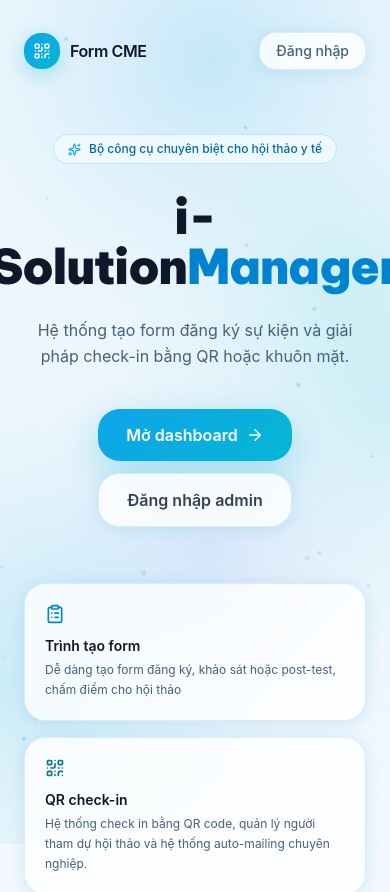
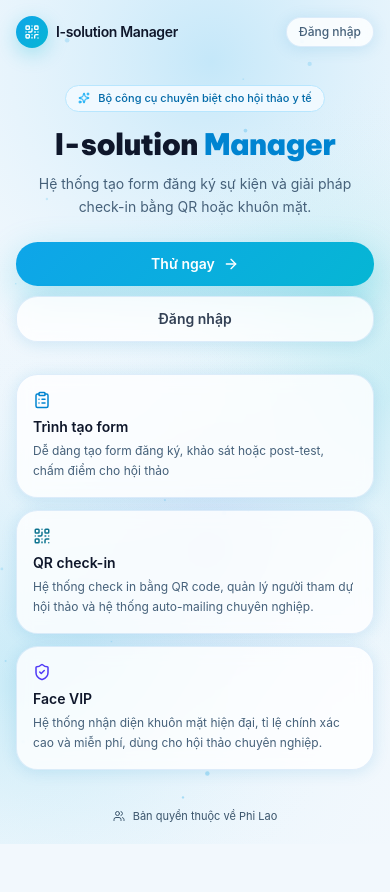
Before and after one commit to doilaketchetlahet-oss/form-cme, a Next.js app: page / in a window 390 px wide. Shown: the top 892 px of the page. After the commit the page ends 844 px from the top, so only its background shows below. Built offline with nearby package versions, Linux system fonts and the light colour scheme; no server answers.

Commit message:
Fit homepage to mobile, rename I-solution Manager, CTA Thử ngay

```diff
--- a/src/app/layout.tsx
+++ b/src/app/layout.tsx
@@ -14,14 +14,14 @@ const beVietnamPro = Be_Vietnam_Pro({
 });
 
 export const metadata: Metadata = {
-  title: "Form CME - Đăng ký & Check-in",
+  title: "I-solution Manager - Đăng ký & Check-in",
   description: "Form đăng ký, QR check-in, dashboard khách tham dự và face check-in VIP cho sự kiện CME.",
   metadataBase: new URL("https://form-cme.local"),
   openGraph: {
-    title: "Form CME",
+    title: "I-solution Manager",
     description: "Form đăng ký, QR check-in, dashboard khách tham dự và face check-in VIP.",
     url: "https://form-cme.local",
-    siteName: "Form CME",
+    siteName: "I-solution Manager",
     locale: "vi_VN",
     type: "website",
   },
--- a/src/app/page.tsx
+++ b/src/app/page.tsx
@@ -41,35 +41,36 @@ export default function HomePage() {
   }, [router]);
 
   return (
-    <main className="relative min-h-dvh">
+    <main className="relative min-h-dvh overflow-x-hidden">
       <AnimatedBackground />
 
-      <div className="relative z-10 min-h-dvh flex flex-col px-6 py-8">
+      <div className="relative z-10 flex min-h-dvh flex-col px-4 py-4 sm:px-6 sm:py-8">
         {checkingSession && (
           <div className="fixed inset-0 z-50 flex items-center justify-center bg-white/70 backdrop-blur-sm">
             <div className="h-2 w-2 rounded-full bg-sky-400 animate-ping" />
           </div>
         )}
 
-        <header className="flex items-center justify-between max-w-5xl mx-auto w-full">
-          <Link href="/" className="flex items-center gap-2.5">
-            <div className="w-9 h-9 rounded-xl flex items-center justify-center" style={{ background: BRAND_GRADIENT, boxShadow: "0 6px 20px rgba(6,182,212,0.3)" }}>
-              <QrCode size={18} className="text-on-brand" />
+        <header className="mx-auto flex w-full max-w-5xl items-center justify-between gap-3">
+          <Link href="/" className="flex min-w-0 items-center gap-2 sm:gap-2.5">
+            <div className="flex h-8 w-8 shrink-0 items-center justify-center rounded-xl sm:h-9 sm:w-9" style={{ background: BRAND_GRADIENT, boxShadow: "0 6px 20px rgba(6,182,212,0.3)" }}>
+              <QrCode size={16} className="text-on-brand sm:hidden" />
+              <QrCode size={18} className="text-on-brand hidden sm:block" />
             </div>
-            <span className="font-semibold text-slate-900 tracking-tight">Form CME</span>
+            <span className="truncate text-sm font-semibold tracking-tight text-slate-900 sm:text-base">I-solution Manager</span>
           </Link>
-          <Link href="/login" className="px-4 py-2 rounded-xl text-sm font-medium text-slate-600 glass hover:text-slate-900">
+          <Link href="/login" className="shrink-0 rounded-xl px-3 py-1.5 text-xs font-medium text-slate-600 glass hover:text-slate-900 sm:px-4 sm:py-2 sm:text-sm">
             Đăng nhập
           </Link>
         </header>
 
-        <section className="flex-1 flex flex-col items-center justify-center text-center max-w-4xl mx-auto py-16 w-full">
+        <section className="mx-auto flex w-full max-w-4xl flex-1 flex-col items-center justify-center py-6 text-center sm:py-16">
           <motion.span
             initial={{ opacity: 0, y: 10 }}
             animate={{ opacity: 1, y: 0 }}
-            className="inline-flex items-center gap-2 px-3.5 py-1.5 rounded-full text-xs font-medium text-sky-700 bg-sky-50 border border-sky-200 mb-7"
+            className="mb-4 inline-flex items-center gap-2 rounded-full border border-sky-200 bg-sky-50 px-3 py-1 text-[11px] font-medium text-sky-700 sm:mb-7 sm:px-3.5 sm:py-1.5 sm:text-xs"
           >
-            <Sparkles size={13} className="text-sky-500" />
+            <Sparkles size={12} className="text-sky-500" />
             Bộ công cụ chuyên biệt cho hội thảo y tế
           </motion.span>
 
@@ -77,16 +78,16 @@ export default function HomePage() {
             initial={{ opacity: 0, y: 16 }}
             animate={{ opacity: 1, y: 0 }}
             transition={{ delay: 0.08 }}
-            className="font-display text-5xl sm:text-6xl md:text-7xl font-black tracking-tight text-slate-900 leading-[1.05] mb-6"
+            className="font-display mb-3 max-w-[18ch] text-[1.85rem] leading-[1.12] font-black tracking-tight text-slate-900 text-balance sm:mb-6 sm:max-w-none sm:text-5xl md:text-7xl sm:leading-[1.05]"
           >
-            i-Solution<span className="text-sky-600">Manager</span>
+            I-solution <span className="text-sky-600">Manager</span>
           </motion.h1>
 
           <motion.p
             initial={{ opacity: 0, y: 12 }}
             animate={{ opacity: 1, y: 0 }}
             transition={{ delay: 0.16 }}
-            className="text-base sm:text-lg text-slate-600 max-w-2xl mb-10 leading-relaxed"
+            className="mb-6 max-w-md text-sm leading-relaxed text-slate-600 sm:mb-10 sm:max-w-2xl sm:text-lg"
           >
             Hệ thống tạo form đăng ký sự kiện và giải pháp check-in bằng QR hoặc khuôn mặt.
           </motion.p>
@@ -95,25 +96,25 @@ export default function HomePage() {
             initial={{ opacity: 0, y: 12 }}
             animate={{ opacity: 1, y: 0 }}
             transition={{ delay: 0.24 }}
-            className="flex flex-col sm:flex-row gap-3 mb-14"
+            className="mb-8 flex w-full max-w-sm flex-col gap-2.5 sm:mb-14 sm:max-w-none sm:flex-row sm:justify-center sm:gap-3"
           >
-            <Link href="/admin" className="px-7 py-3.5 rounded-2xl font-semibold text-on-brand flex items-center justify-center gap-2 transition-transform hover:scale-[1.02]"
+            <Link href="/signup" className="flex items-center justify-center gap-2 rounded-2xl px-6 py-3 text-sm font-semibold text-on-brand transition-transform hover:scale-[1.02] sm:px-7 sm:py-3.5 sm:text-base"
               style={{ background: BRAND_GRADIENT, boxShadow: "0 12px 36px rgba(6,182,212,0.3)" }}>
-              Mở dashboard <ArrowRight size={18} />
+              Thử ngay <ArrowRight size={16} />
             </Link>
-            <Link href="/login" className="px-7 py-3.5 rounded-2xl font-semibold text-slate-700 glass hover:text-slate-900">
-              Đăng nhập admin
+            <Link href="/login" className="rounded-2xl px-6 py-3 text-sm font-semibold text-slate-700 glass hover:text-slate-900 sm:px-7 sm:py-3.5 sm:text-base">
+              Đăng nhập
             </Link>
           </motion.div>
 
-          <div className="grid grid-cols-1 sm:grid-cols-3 gap-4 w-full max-w-3xl text-left">
+          <div className="grid w-full max-w-3xl grid-cols-1 gap-3 text-left sm:grid-cols-3 sm:gap-4">
             <Feature icon={ClipboardList} iconClass="text-sky-600" title="Trình tạo form" text="Dễ dàng tạo form đăng ký, khảo sát hoặc post-test, chấm điểm cho hội thảo" />
             <Feature icon={QrCode} iconClass="text-cyan-600" title="QR check-in" text="Hệ thống check in bằng QR code, quản lý người tham dự hội thảo và hệ thống auto-mailing chuyên nghiệp." />
             <Feature icon={ShieldCheck} iconClass="text-indigo-600" title="Face VIP" text="Hệ thống nhận diện khuôn mặt hiện đại, tỉ lệ chính xác cao và miễn phí, dùng cho hội thảo chuyên nghiệp." />
           </div>
         </section>
 
-        <footer className="text-center text-xs text-slate-500 pb-2 flex items-center justify-center gap-2">
+        <footer className="flex items-center justify-center gap-2 pb-1 text-center text-[11px] text-slate-500 sm:pb-2 sm:text-xs">
           <Users size={12} /> Bản quyền thuộc về Phi Lao
         </footer>
       </div>
@@ -128,14 +129,14 @@ function Feature({
   text,
 }: {
   icon: React.ComponentType<{ size?: number; className?: string }>;
-  iconClass: string;
   title: string;
   text: string;
+  iconClass: string;
 }) {
   return (
-    <div className="glass rounded-2xl p-5">
-      <Icon size={20} className={`${iconClass} mb-3`} />
-      <h3 className="text-sm font-semibold text-slate-900 mb-1">{title}</h3>
+    <div className="glass rounded-2xl p-4 sm:p-5">
+      <Icon size={18} className={`${iconClass} mb-2 sm:mb-3`} />
+      <h3 className="mb-1 text-sm font-semibold text-slate-900">{title}</h3>
       <p className="text-xs leading-5 text-slate-600">{text}</p>
     </div>
   );
--- a/src/components/admin/AdminShell.tsx
+++ b/src/components/admin/AdminShell.tsx
@@ -125,7 +125,7 @@ export function AdminShell({ children }: { children: React.ReactNode }) {
             <div className="w-7 h-7 rounded-lg flex items-center justify-center" style={{ background: BRAND_GRADIENT }}>
               <QrCode size={14} className="text-on-brand" />
             </div>
-            <span className="text-sm font-semibold text-slate-900">Form CME</span>
+            <span className="text-sm font-semibold text-slate-900">I-solution Manager</span>
           </Link>
           <div className="w-10 h-10 rounded-full flex items-center justify-center bg-sky-100 text-xs font-bold text-sky-700">
             {initials}
@@ -162,7 +162,7 @@ function SidebarContent({
         <div className="w-8 h-8 rounded-lg flex items-center justify-center" style={{ background: BRAND_GRADIENT }}>
           <QrCode size={16} className="text-on-brand" />
         </div>
-        <span className="text-base font-semibold tracking-tight text-slate-900">Form CME</span>
+        <span className="truncate text-base font-semibold tracking-tight text-slate-900">I-solution Manager</span>
       </Link>
 
       <button
--- a/src/components/auth/AuthForm.tsx
+++ b/src/components/auth/AuthForm.tsx
@@ -64,7 +64,7 @@ export function AuthForm({ mode }: Props) {
         <div className="w-8 h-8 rounded-lg flex items-center justify-center" style={{ background: BRAND_GRADIENT, boxShadow: "0 6px 18px rgba(6,182,212,0.3)" }}>
           <QrCode size={16} className="text-on-brand" />
         </div>
-        <span className="text-xl font-semibold tracking-tight text-slate-900">Form CME</span>
+        <span className="text-xl font-semibold tracking-tight text-slate-900">I-solution Manager</span>
       </Link>
 
       <motion.div initial={{ opacity: 0, y: 20 }} animate={{ opacity: 1, y: 0 }} className="text-center mb-8">
@@ -72,7 +72,7 @@ export function AuthForm({ mode }: Props) {
           {isSignup ? "Tạo tài khoản" : "Đăng nhập dashboard"}
         </h1>
         <p className="text-slate-600">
-          {isSignup ? "Tạo tài khoản quản trị Form CME" : "Quản lý form đăng ký, QR check-in và attendee"}
+          {isSignup ? "Tạo tài khoản I-solution Manager" : "Quản lý form đăng ký, QR check-in và attendee"}
         </p>
       </motion.div>
 
```
